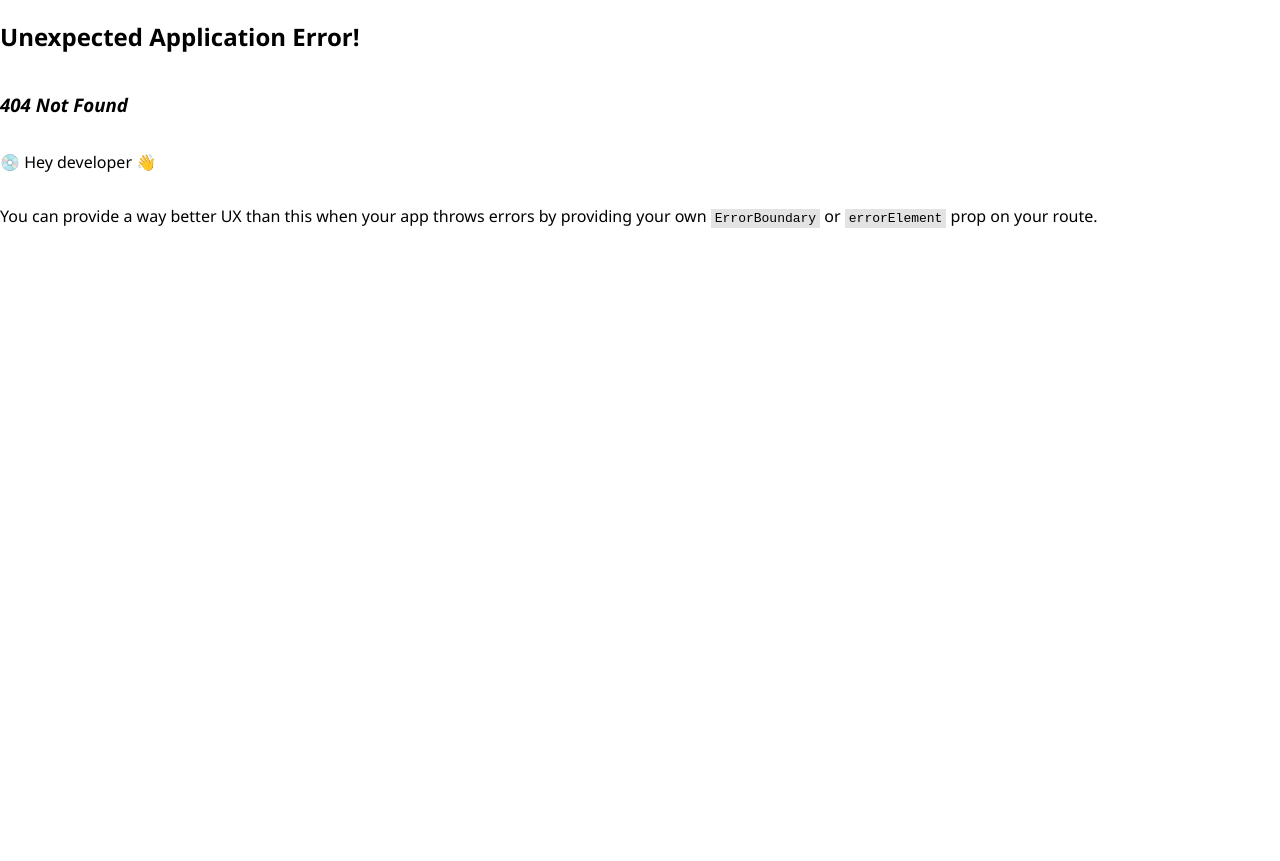
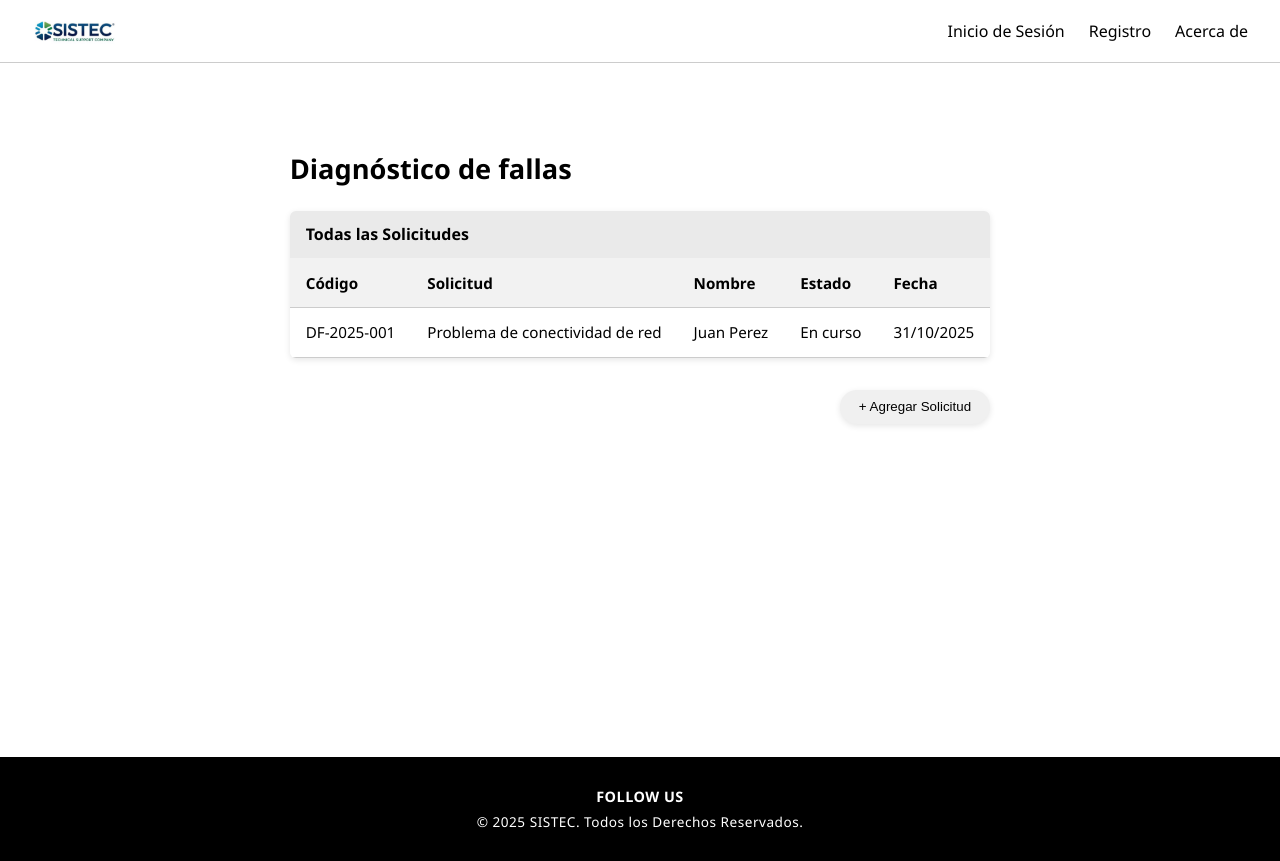
Before and after one commit to CarlosCastaneda04/SISTEC, a React (Vite) app in the folder SISTEC frontend/: page /diagnostico in a window 1280 px wide. Before the commit this address had no page. Before the commit the page ends 800 px from the top, so only its background shows below. Built offline with nearby package versions, Linux system fonts and the light colour scheme.

Commit message:
diagnosticos

```diff
--- /dev/null
+++ b/SISTEC frontend/src/components/Diagnostico.css
@@ -0,0 +1,61 @@
+.diagnostico-container {
+    padding: 2rem;
+    min-height: calc(100vh - 170px);
+    box-sizing: border-box;
+  }
+
+  .diagnostico-container h2 {
+    font-size: 1.7rem;
+    margin-bottom: 1.5rem;
+  }
+
+  .tabla-wrapper {
+    background: #f9f9f9;
+    border-radius: 6px;
+    overflow: hidden;
+    box-shadow: 0 2px 6px rgba(0,0,0,0.1);
+  }
+
+  .tabla-titulo {
+    background-color: #eaeaea;
+    padding: 0.8rem 1rem;
+    font-weight: bold;
+  }
+
+  .tabla-solicitudes {
+    width: 100%;
+    border-collapse: collapse;
+    background-color: white;
+  }
+
+  .tabla-solicitudes th,
+  .tabla-solicitudes td {
+    padding: 0.9rem 1rem;
+    border-bottom: 1px solid #ccc;
+    font-size: 0.95rem;
+    text-align: left;
+  }
+
+  .tabla-solicitudes th {
+    background-color: #f2f2f2;
+  }
+
+  .boton-agregar {
+    margin-top: 2rem;
+    text-align: right;
+  }
+
+  .boton-agregar button {
+    background-color: #f0f0f0;
+    border: none;
+    padding: 0.6rem 1.2rem;
+    border-radius: 18px;
+    cursor: pointer;
+    font-weight: 500;
+    box-shadow: 0 2px 6px rgba(0,0,0,0.1);
+    transition: background 0.2s ease;
+  }
+
+  .boton-agregar button:hover {
+    background-color: #e0e0e0;
+  }
--- /dev/null
+++ b/SISTEC frontend/src/components/Diagnostico.jsx
@@ -0,0 +1,54 @@
+import './Diagnostico.css';
+
+function Diagnostico() {
+  const solicitudes = [
+    {
+      codigo: 'DF-2025-001',
+      solicitud: 'Problema de conectividad de red',
+      nombre: 'Juan Perez',
+      estado: 'En curso',
+      fecha: '31/10/2025'
+    },
+    // Puedes agregar más objetos si querés más filas
+  ];
+
+  return (
+    <div className="diagnostico-container">
+      <h2>Diagnóstico de fallas</h2>
+
+      <div className="tabla-wrapper">
+        <div className="tabla-titulo">Todas las Solicitudes</div>
+        <table className="tabla-solicitudes">
+          <thead>
+            <tr>
+              <th>Código</th>
+              <th>Solicitud</th>
+              <th>Nombre</th>
+              <th>Estado</th>
+              <th>Fecha</th>
+            </tr>
+          </thead>
+          <tbody>
+            {solicitudes.map((s, i) => (
+              <tr key={i}>
+                <td>{s.codigo}</td>
+                <td>{s.solicitud}</td>
+                <td>{s.nombre}</td>
+                <td>{s.estado}</td>
+                <td>{s.fecha}</td>
+              </tr>
+            ))}
+          </tbody>
+        </table>
+      </div>
+
+      <div className="boton-agregar">
+        <button onClick={() => alert('Aquí iría la lógica para crear una solicitud')}>
+          + Agregar Solicitud
+        </button>
+      </div>
+    </div>
+  );
+}
+
+export default Diagnostico;
--- a/SISTEC frontend/src/components/ServiciosTecnicos.jsx
+++ b/SISTEC frontend/src/components/ServiciosTecnicos.jsx
@@ -1,19 +1,34 @@
-import React from 'react';
+import { useNavigate } from 'react-router-dom';
 import './ServiciosTecnicos.css';
 
 function ServiciosTecnicos() {
+  const navigate = useNavigate();
+
   return (
     <div className="servicios-container">
       <h2>Servicios Técnicos</h2>
       <div className="grid-servicios">
-        <div className="tarjeta">Reparación y mantenimiento de equipos</div>
-        <div className="tarjeta">Control del uso de componentes</div>
-        <div className="tarjeta">Diagnóstico de fallas</div>
-        <div className="tarjeta">Asignación y seguimiento de técnicos</div>
+        <div className="tarjeta" onClick={() => navigate('/reparacion')}>
+          Reparación y<br />mantenimiento de equipos
+        </div>
+
+        <div className="tarjeta" onClick={() => navigate('/control-componentes')}>
+          Control del uso de<br />componentes
+        </div>
+
+        <div className="tarjeta" onClick={() => navigate('/diagnostico')}>
+          Diagnóstico de fallas
+        </div>
+
+        <div className="tarjeta" onClick={() => navigate('/asignacion')}>
+          Asignación y seguimiento<br />de técnicos
+        </div>
       </div>
 
       <div className="boton-agregar">
-        <button>＋ Agregar Solicitud</button>
+        <button onClick={() => navigate('/agregar-solicitud')}>
+          + Agregar Solicitud
+        </button>
       </div>
     </div>
   );
--- /dev/null
+++ b/SISTEC frontend/src/pages/Diagnostico.jsx
@@ -0,0 +1,11 @@
+import DiagnosticoList from '../components/Diagnostico';
+
+function Diagnostico() {
+  return (
+    <div>
+      <DiagnosticoList />
+    </div>
+  );
+}
+
+export default Diagnostico;
```
Also changed, not shown: SISTEC frontend/src/router.jsx (+8 -1 lines).
